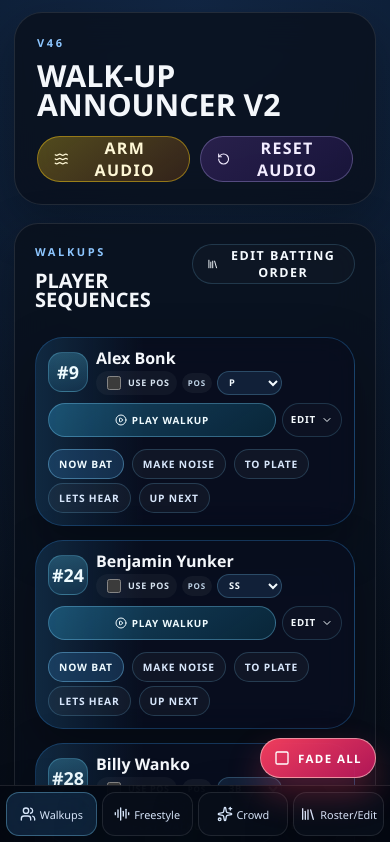
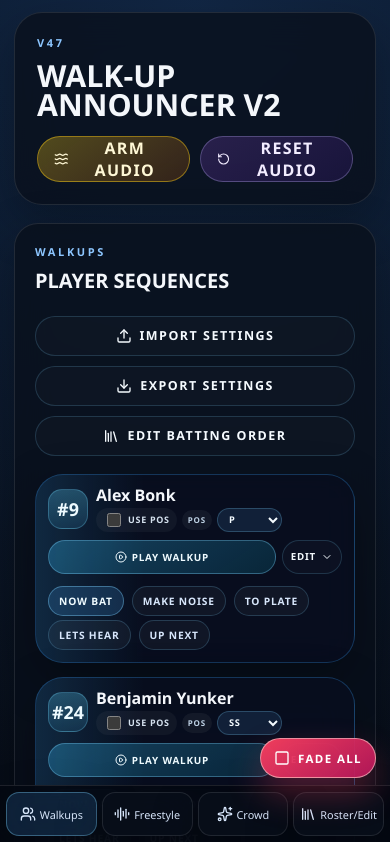
Before and after one commit to ClayBoneNJ/walk-up-announcer, a React (Vite) app in the folder v2/: page / in a window 390 px wide. Shown: the top 842 px of the page. Built offline with nearby package versions, Linux system fonts and the light colour scheme.

Commit message:
Add v2 sequence import export workflow and bump to v47

```diff
--- a/v2/src/App.jsx
+++ b/v2/src/App.jsx
@@ -1,4 +1,4 @@
-import { useEffect, useMemo, useState } from "react";
+import { useEffect, useMemo, useRef, useState } from "react";
 import {
   AudioLines,
   ChevronDown,
@@ -6,10 +6,12 @@ import {
   ChevronRight,
   ChevronUp,
   CirclePlay,
+  Download,
   Library,
   RotateCcw,
   Sparkles,
   Square,
+  Upload,
   Users,
   Volume2,
   Waves,
@@ -17,11 +19,12 @@ import {
 import { usePlaybackEngine } from "./hooks/usePlaybackEngine";
 import { announcementOptions, clipLibrary, players, positionOptions, screenTabs } from "./lib/sampleData";
 
-const APP_BUILD_LABEL = "v46";
+const APP_BUILD_LABEL = "v47";
 const DISPLAY_TIMELINE_DURATION_MS = 20000;
 const SONG_NUDGE_MS = 250;
 const ORDER_MOVE_ANIMATION_MS = 320;
 const PLAYER_SEQUENCES_STORAGE_KEY = "walk-up-announcer-v2-player-sequences";
+const PLAYER_SEQUENCES_EXPORT_FILE_NAME = "walk-up-announcer-v2-player-sequences.json";
 const V1_POSITION_OPTIONS = ["P", "C", "1B", "2B", "3B", "SS", "LF", "CF", "RF"];
 const V1_POSITION_BY_JERSEY = {
   9: "P",
@@ -55,6 +58,27 @@ function serializePlayerSequences(playerSequences) {
       clipId: event.clip?.id ?? "",
     })),
   }));
+}
+
+function createPortablePlayerSequencesExport(playerSequences) {
+  return {
+    format: PLAYER_SEQUENCES_STORAGE_KEY,
+    version: 1,
+    exportedAt: new Date().toISOString(),
+    playerSequences: serializePlayerSequences(playerSequences),
+  };
+}
+
+function extractPortablePlayerSequences(payload) {
+  if (Array.isArray(payload)) {
+    return payload;
+  }
+
+  if (payload && Array.isArray(payload.playerSequences)) {
+    return payload.playerSequences;
+  }
+
+  return null;
 }
 
 function hydrateSavedPlayerSequences(savedPlayers) {
@@ -189,6 +213,7 @@ function movePlayerByDirection(playerList, playerId, direction) {
 }
 
 export default function App() {
+  const importSettingsInputRef = useRef(null);
   const [activeTab, setActiveTab] = useState("walkups");
   const [playerSequences, setPlayerSequences] = useState(() => loadSavedPlayerSequences());
   const [isEditingBattingOrder, setIsEditingBattingOrder] = useState(false);
@@ -276,6 +301,53 @@ export default function App() {
 
   const handleArmAudio = async () => {
     await primeSources(warmSources);
+  };
+
+  const handleExportSettings = () => {
+    if (typeof window === "undefined") {
+      return;
+    }
+
+    const payload = createPortablePlayerSequencesExport(playerSequences);
+    const blob = new Blob([JSON.stringify(payload, null, 2)], { type: "application/json" });
+    const downloadUrl = window.URL.createObjectURL(blob);
+    const downloadLink = document.createElement("a");
+    downloadLink.href = downloadUrl;
+    downloadLink.download = PLAYER_SEQUENCES_EXPORT_FILE_NAME;
+    document.body.appendChild(downloadLink);
+    downloadLink.click();
+    downloadLink.remove();
+    window.URL.revokeObjectURL(downloadUrl);
+  };
+
+  const handleOpenImportSettings = () => {
+    importSettingsInputRef.current?.click();
+  };
+
+  const handleImportSettings = async (event) => {
+    const file = event.target.files?.[0];
+
+    if (!file) {
+      return;
+    }
+
+    try {
+      const raw = await file.text();
+      const parsed = JSON.parse(raw);
+      const importedSequences = extractPortablePlayerSequences(parsed);
+
+      if (!importedSequences) {
+        throw new Error("Invalid settings file");
+      }
+
+      const hydratedSequences = hydrateSavedPlayerSequences(importedSequences);
+      setPlayerSequences(hydratedSequences);
+      persistPlayerSequences(hydratedSequences);
+    } catch {
+      window.alert("Could not import that settings file.");
+    } finally {
+      event.target.value = "";
+    }
   };
 
   useEffect(() => {
@@ -586,6 +658,30 @@ export default function App() {
                 <h2>Player Sequences</h2>
               </div>
 
+              <div className="panel-actions">
+                <input
+                  ref={importSettingsInputRef}
+                  type="file"
+                  accept="application/json,.json"
+                  onChange={handleImportSettings}
+                  className="settings-file-input"
+                />
+                <button
+                  type="button"
+                  onClick={handleOpenImportSettings}
+                  className="player-edit-button"
+                >
+                  <Upload className="button-icon" />
+                  <span>Import Settings</span>
+                </button>
+                <button
+                  type="button"
+                  onClick={handleExportSettings}
+                  className="player-edit-button"
+                >
+                  <Download className="button-icon" />
+                  <span>Export Settings</span>
+                </button>
                 <button
                   type="button"
                   onClick={handleBattingOrderToggle}
@@ -594,6 +690,7 @@ export default function App() {
                   <Library className="button-icon" />
                   <span>{isEditingBattingOrder ? "Done Order" : "Edit Batting Order"}</span>
                 </button>
+              </div>
             </div>
 
             <div className="player-grid">
--- a/v2/src/index.css
+++ b/v2/src/index.css
@@ -299,6 +299,17 @@ button {
   justify-content: space-between;
   gap: 16px;
   align-items: start;
+}
+
+.panel-actions {
+  display: flex;
+  flex-wrap: wrap;
+  justify-content: flex-end;
+  gap: 10px;
+}
+
+.settings-file-input {
+  display: none;
 }
 
 .player-grid,
@@ -1086,6 +1097,21 @@ button {
 }
 
 @media (max-width: 719px) {
+  .panel-header {
+    flex-direction: column;
+    align-items: stretch;
+  }
+
+  .panel-actions {
+    width: 100%;
+    justify-content: stretch;
+  }
+
+  .panel-actions .player-edit-button {
+    width: 100%;
+    justify-content: center;
+  }
+
   .tab-bar {
     grid-template-columns: repeat(4, minmax(0, 1fr));
     gap: 5px;
```
Lines whose indentation alone changed are shown as unchanged.
